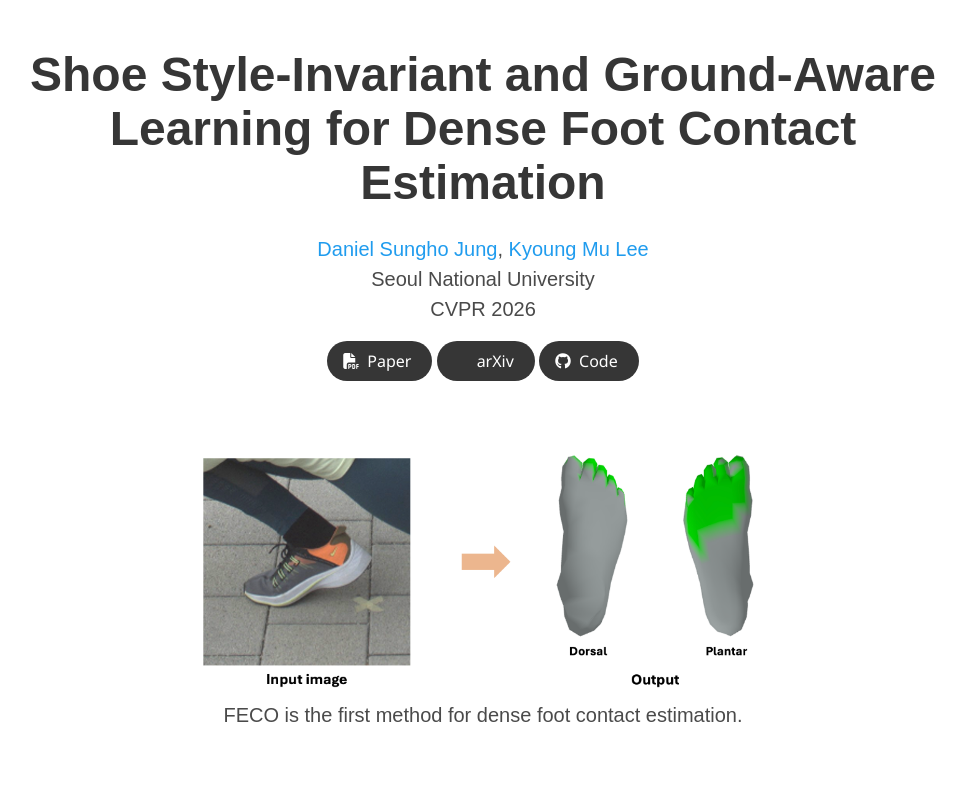
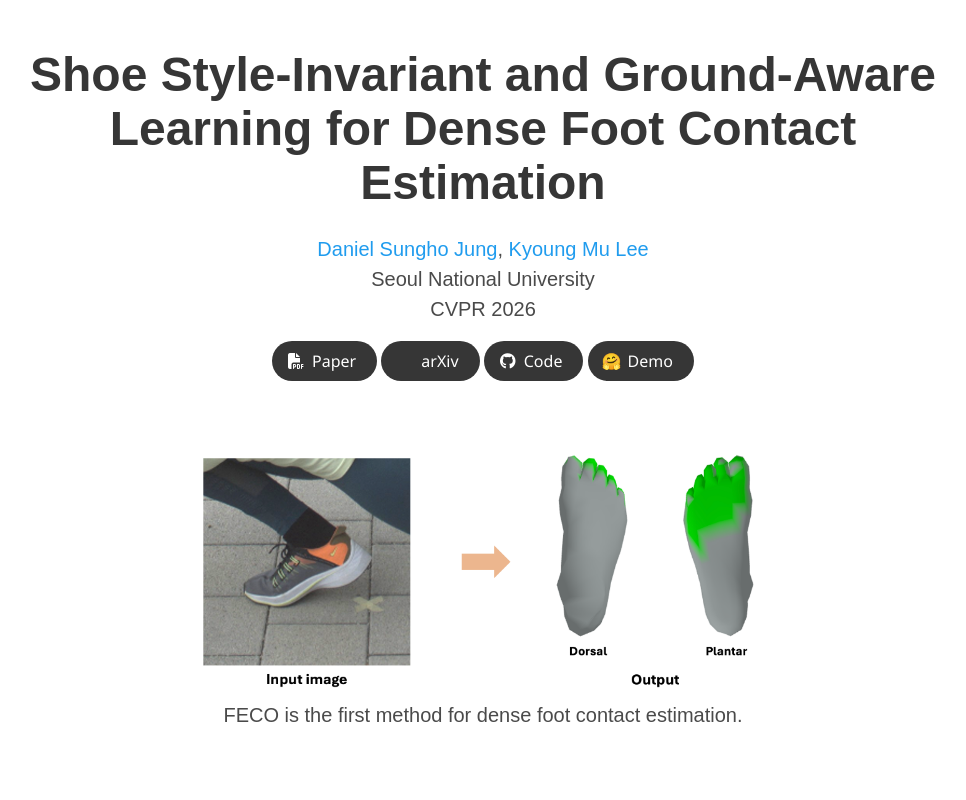
Before and after one commit to FECO-RELEASE/FECO-RELEASE.github.io, a plain HTML site: page index.html in a window 1280 px wide. Shown: the top 800 px of the page, without its empty margins (157-1123 px from the left). Drawn offline with nearby package versions, Linux system fonts and the light colour scheme; some icons are missing; a web font is replaced by a local one.

Commit message:
Update index.html

```diff
--- a/index.html
+++ b/index.html
@@ -96,6 +96,14 @@
                   </span>
                   <span>Code</span>
                   </a>
+              </span>
+              <!-- Demo Link. -->
+              <span class="link-block">
+                <a href="https://huggingface.co/spaces/dqj5182/FECO"
+                   class="external-link button is-normal is-rounded is-dark">
+                  <span class="icon">🤗</span>
+                  <span>Demo</span>
+                </a>
               </span>
             </div>
 
```
